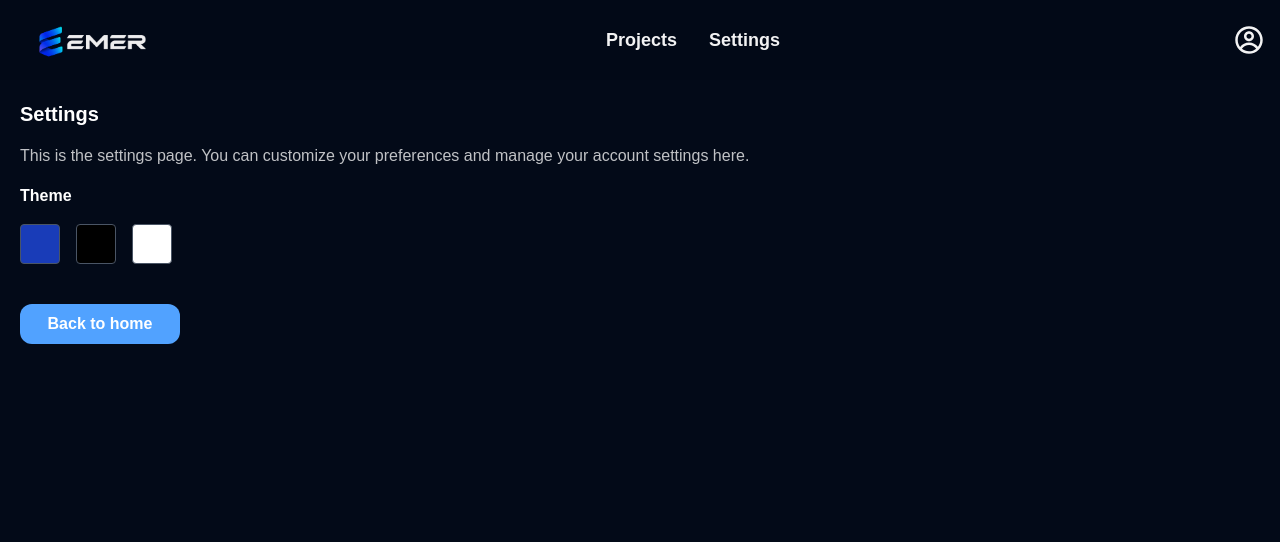
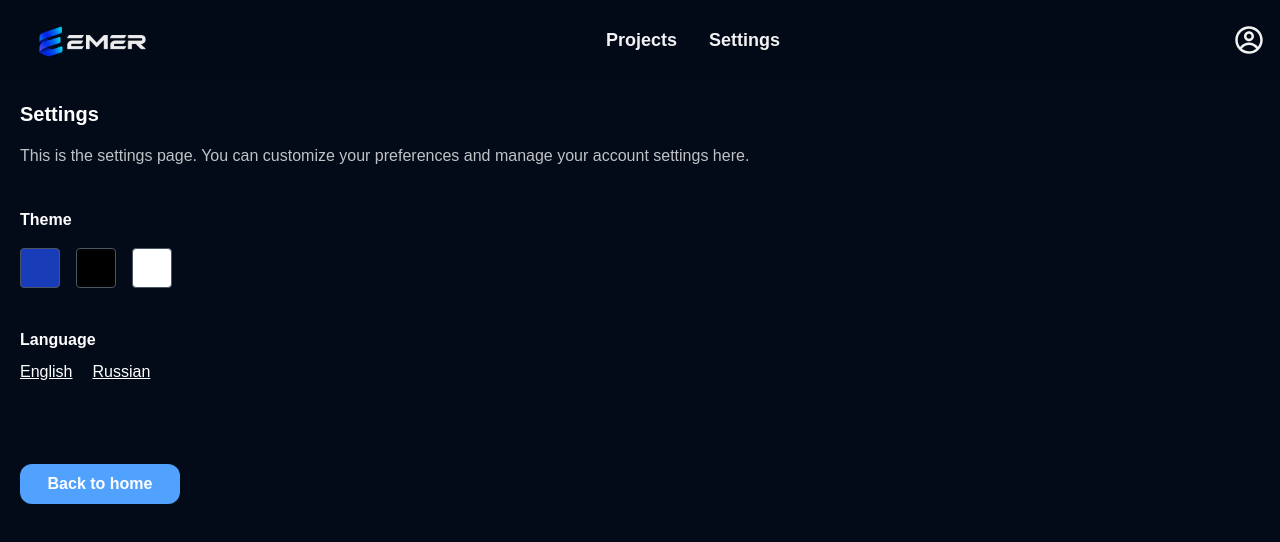
Before and after one commit to ErnestMakarov/emer, a React (Vite) app in the folder frontend/: page /workspace/settings in a window 1280 px wide. Shown: the top 542 px of the page. Built offline with nearby package versions, Linux system fonts and the light colour scheme.

Commit message:
settings demo lang

```diff
--- a/frontend/src/workspace/Main.tsx
+++ b/frontend/src/workspace/Main.tsx
@@ -2,6 +2,7 @@
 
 
 export default function Main() {
+
   return (
     <section className='p-5'>
         <div>
@@ -10,7 +11,6 @@ export default function Main() {
         </div>
         <input type="text" placeholder="Find tasks..." className='mt-4 w-full p-2 bg-[#0C1223] rounded-xl text-gray-500 placeholder:text-gray-500 border border-gray-800 '/>
         <button className="mt-4 bg-linear-to-r from-cyan-600 to-blue-800 text-white px-5 py-2 font-bold cursor-pointer rounded-xl">Add new Project</button>
-        asd
     </section>
   )
 }
--- a/frontend/src/workspace/Settings.tsx
+++ b/frontend/src/workspace/Settings.tsx
@@ -6,14 +6,19 @@ export default function Settings() {
       <h3 className='text-xl font-bold'>Settings</h3>
       <p className='mt-4 opacity-75'>This is the settings page. You can customize your preferences and manage your account settings here.</p>
 
-      <p className='mt-4 font-bold'>Theme</p>
+      <p className='mt-10 font-bold'>Theme</p>
       <div className='mt-4 flex gap-4 items-center'>
         <div className="bg-blue-800 w-10 h-10 rounded-sm border border-gray-600"></div>
         <div className="bg-black w-10 h-10 rounded-sm border border-gray-600"></div>
         <div className="bg-white w-10 h-10 rounded-sm border border-gray-600"></div>
       </div>
+      <p className='mt-10 font-bold'>Language</p>
+      <div className='flex gap-5 mt-2'>
+        <p className='underline'>English</p>
+        <p className='underline'>Russian</p>
+      </div>
 
-      <NavLink to='/' className='bg-blue-400 text-white font-bold w-40 h-10 rounded-xl flex items-center justify-center hover:transform hover:scale-105 mt-10'>
+      <NavLink to='/' className='bg-blue-400 text-white font-bold w-40 h-10 rounded-xl flex items-center justify-center hover:transform hover:scale-105 mt-20'>
         Back to home
       </NavLink>
     </section>
```
